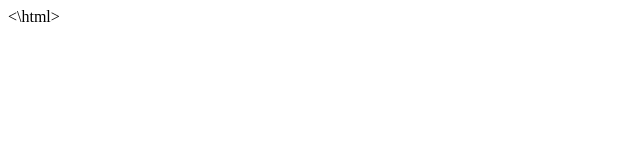
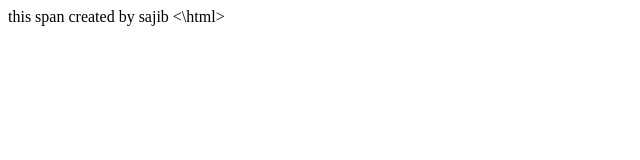
Before and after one commit to sajedulislamsajib/gitpractice, a plain HTML site: page sajib.html in a window 1280 px wide. Shown: the whole page, without its empty margins (0-640 px from the left). Drawn offline with Linux system fonts and the light colour scheme.

Commit message:
line added in sajib.txt

```diff
--- a/sajib.html
+++ b/sajib.html
@@ -1,2 +1,4 @@
+
 <html>
+<span>this span created by sajib</span>
 <\html>
```
